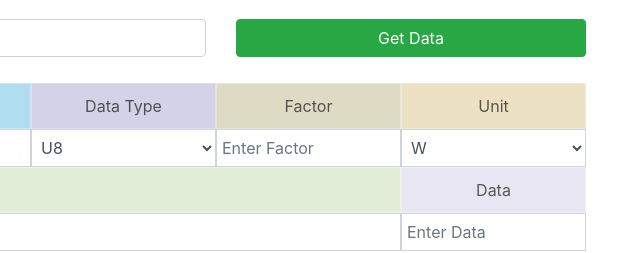
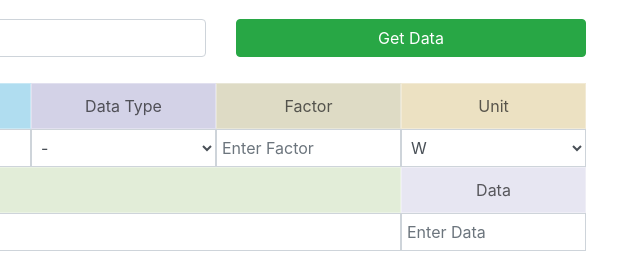
Before and after one commit to ondrejvanout/register-database-servis, a website with bundled scripts: page main.html in a window 1280 px wide. Shown: the top 253 px of the page, 609-1249 px from the left. Built offline with nearby package versions, Linux system fonts and the light colour scheme.

Commit message:
Added default value for data type select so it is easier to know for which data type to search for

```diff
--- a/main.html
+++ b/main.html
@@ -75,6 +75,8 @@
                 <div class="form-group col-sm-2">
                     <label for="data_type-select" class="w-100">Data Type</label>
                     <select class="form-control w-100" id="data_type-select">
+                        <!-- default -->
+                        <option value="-" selected>-</option>
                         <!-- Unsigned integers -->
                         <option value="U8">U8</option>
                         <option value="U16">U16</option>
```
